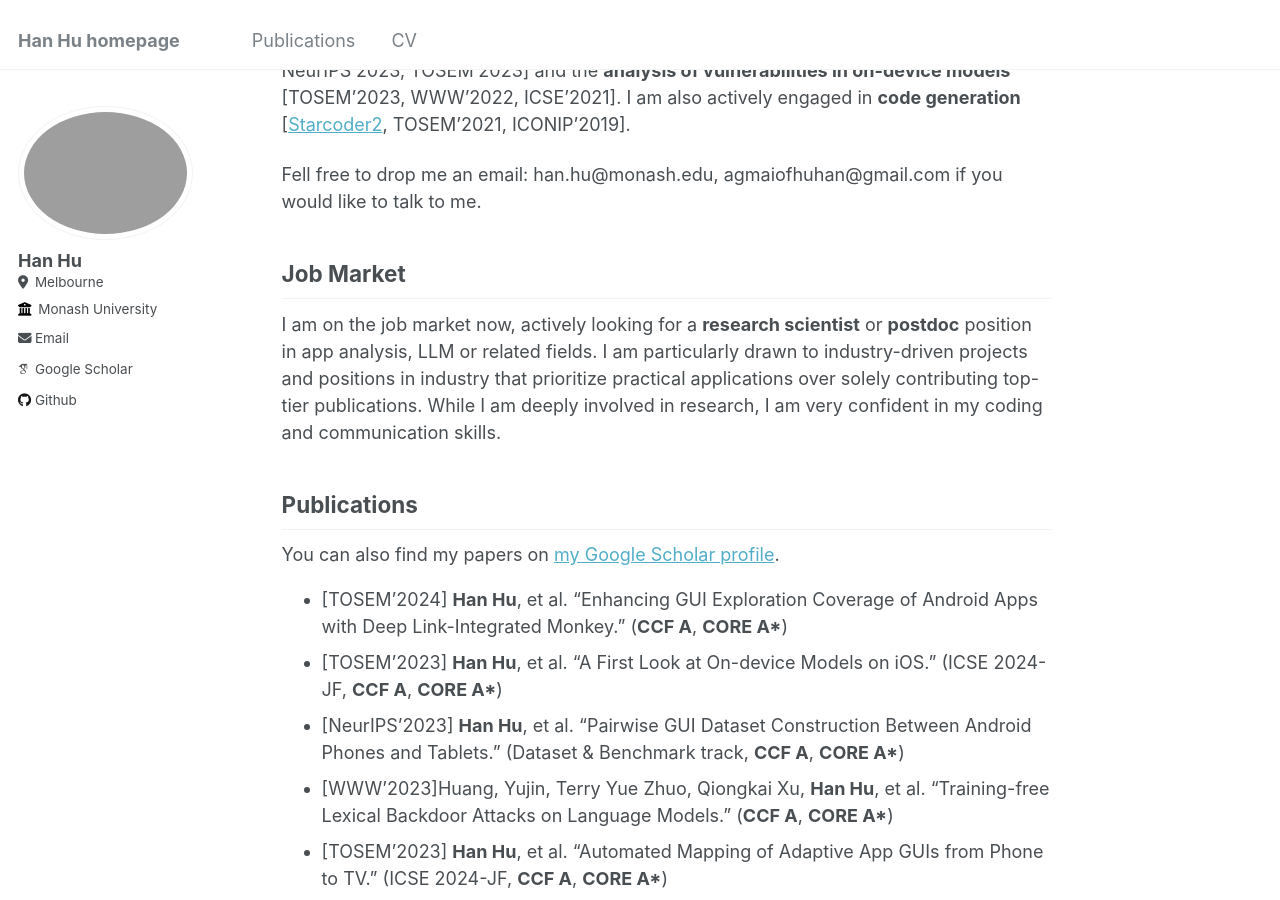
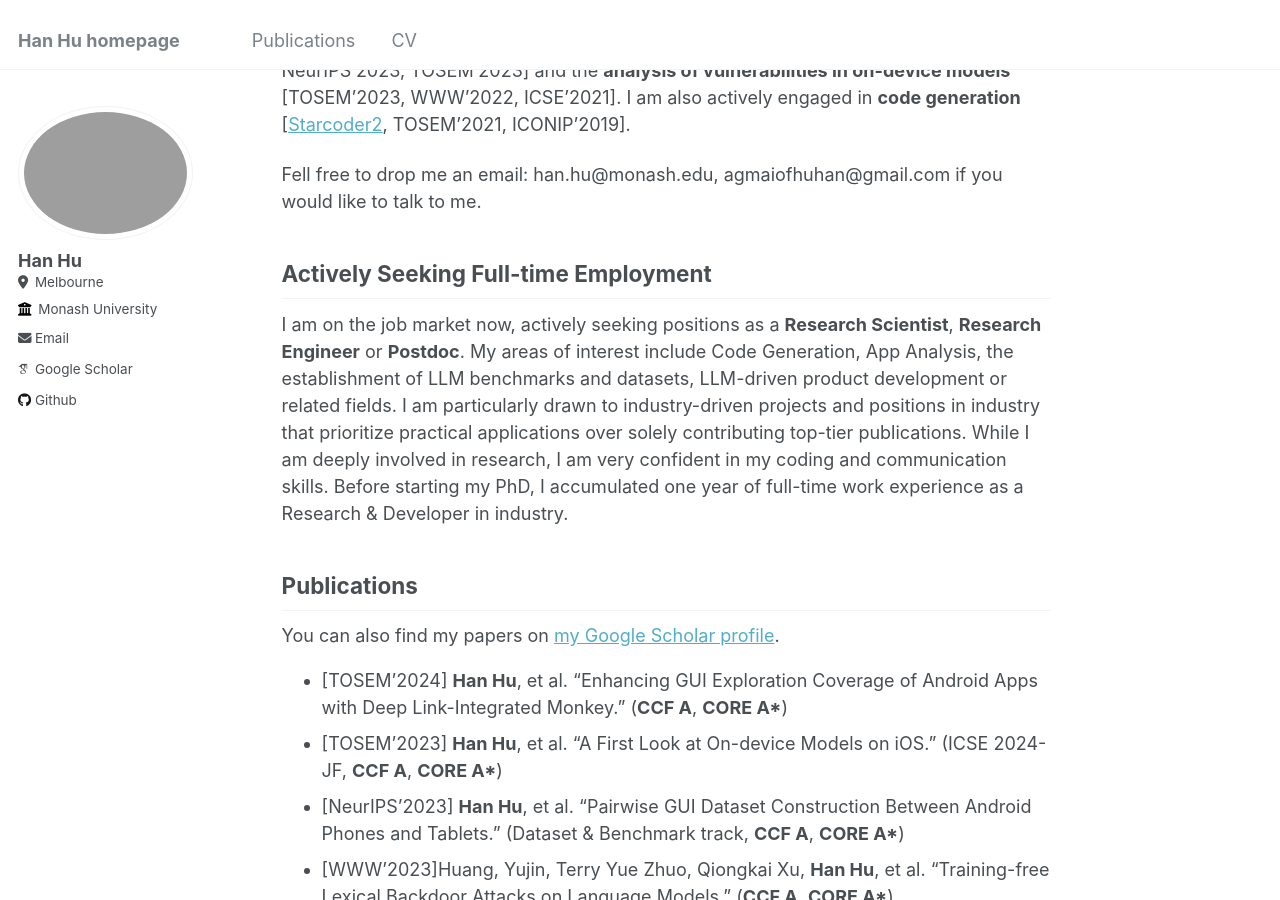
Before and after one commit to huhanGitHub/huhanGitHub.github.io, a Jekyll site: the page built from _pages/about.md, in a window 1280 px wide and 900 px high, scrolled down 349 px. Built offline with Jekyll 4.4.1, drawn with Linux system fonts in a browser that asks for light colours; some web fonts are replaced.

Commit message:
Update about.md

```diff
--- a/_pages/about.md
+++ b/_pages/about.md
@@ -16,9 +16,10 @@ Key projects include the **cross-platform GUI adaptation and exploration** \[TOS
 Fell free to drop me an email: han.hu@monash.edu, agmaiofhuhan@gmail.com if you would like to talk to me.
 
 
-## Job Market
+## Actively Seeking Full-time Employment
 
-I am on the job market now, actively looking for a **research scientist** or **postdoc** position in app analysis, LLM or related fields. I am particularly drawn to industry-driven projects and positions in industry that prioritize practical applications over solely contributing top-tier publications. While I am deeply involved in research, I am very confident in my coding and communication skills.
+I am on the job market now, actively seeking positions as a **Research Scientist**, **Research Engineer** or **Postdoc**. My areas of interest include Code Generation, App Analysis, the establishment of LLM benchmarks and datasets, LLM-driven product development or related fields.
+I am particularly drawn to industry-driven projects and positions in industry that prioritize practical applications over solely contributing top-tier publications. While I am deeply involved in research, I am very confident in my coding and communication skills. Before starting my PhD, I accumulated one year of full-time work experience as a Research & Developer in industry.
 
 
 ## Publications
```
